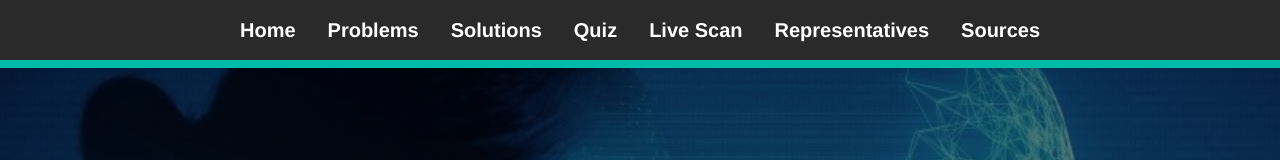
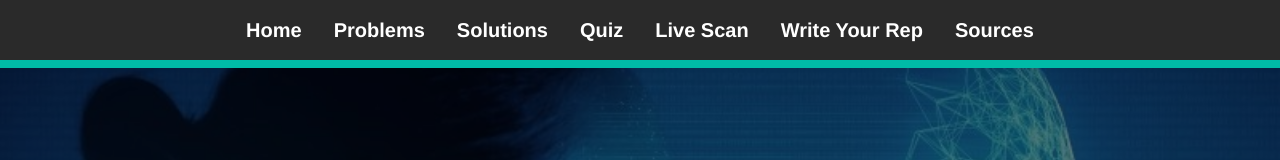
Before and after one commit to jfletch23/jfletch23.github.io, a React (Vite) app: page / in a window 1280 px wide. Shown: the top 160 px of the page. Built offline with nearby package versions, Linux system fonts and the light colour scheme.

Commit message:
Changed representatives in nav bar to write your rep

```diff
--- a/src/main.tsx
+++ b/src/main.tsx
@@ -16,7 +16,7 @@ ReactDOM.createRoot(document.getElementById("root")!).render(
                     <a href="#/SolutionsPage" className="hover:text-teal-500">Solutions</a>
                     <a href="#/Quiz" className="hover:text-teal-500">Quiz</a>
                     <a href="#/ScanPage" className="hover:text-teal-500">Live Scan</a>
-                    <a href="#/Representatives" className="hover:text-teal-500">Representatives</a>
+                    <a href="#/Representatives" className="hover:text-teal-500">Write Your Rep</a>
                     <a href="#/SourcesPage" className="hover:text-teal-500">Sources</a>
                 </div>
             </nav>
```
